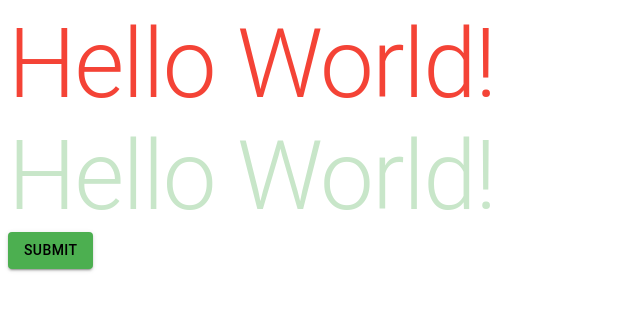
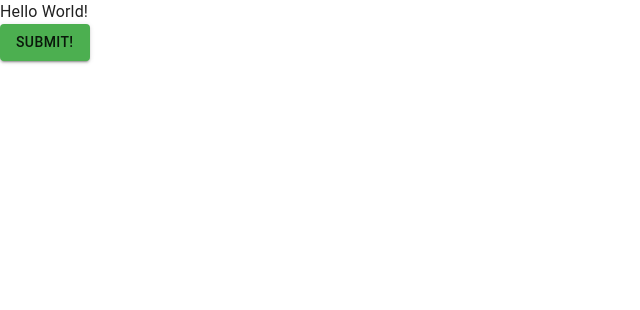
Before and after one commit to Sizzlesina/MUI_course, a React (Vite) app in the folder mui-tutorial/: page / in a window 1280 px wide. Shown: the top 310 px of the page, without its empty margins (0-640 px from the left). Built offline with nearby package versions, Linux system fonts and the light colour scheme.

Commit message:
Dark mode added

```diff
--- a/mui-tutorial/src/App.jsx
+++ b/mui-tutorial/src/App.jsx
@@ -17,6 +17,7 @@
 import LayoutAccordion from "./layouts/LayoutAccordion";
 import LayoutAppbar from "./layouts/LayoutAppbar";
 import LayoutComponentCard from "./layouts/LayoutComponentCard";
+import DarkMode from "./theming/DarkMode";
 import Theming from "./theming/Theming";
 
 function App() {
@@ -39,7 +40,8 @@ function App() {
       {/* <LayoutComponentCard /> */}
       {/* <LayoutAccordion /> */}
       {/* <LayoutAppbar /> */}
-      <Theming />
+      {/* <Theming /> */}
+      <DarkMode />
     </div>
   );
 }
--- /dev/null
+++ b/mui-tutorial/src/theming/DarkMode.jsx
@@ -0,0 +1,48 @@
+/** @format */
+
+import {
+  Button,
+  CssBaseline,
+  ThemeProvider,
+  Typography,
+  createTheme,
+} from "@mui/material";
+import { green, red } from "@mui/material/colors";
+import { useState } from "react";
+
+const lightTheme = createTheme({
+  palette: {
+    primary: {
+      main: green[500],
+    },
+  },
+});
+
+const darkTheme = createTheme({
+  palette: {
+    mode: "dark",
+    primary: {
+      main: red[500],
+    },
+  },
+});
+function DarkMode() {
+  const [theme, setTheme] = useState(true);
+  return (
+    <div>
+      <ThemeProvider theme={theme ? lightTheme : darkTheme}>
+        <CssBaseline />
+        <Typography>Hello World!</Typography>
+        <Button
+          variant='contained'
+          disableRipple
+          color='primary'
+          onClick={() => setTheme((prevState) => !prevState)}>
+          Submit!
+        </Button>
+      </ThemeProvider>
+    </div>
+  );
+}
+
+export default DarkMode;
```
Also changed, not shown: mui-tutorial/src/theming/Theming.jsx (+6 -1 lines), 1 other file (tests, documents, lock files or other folders).
